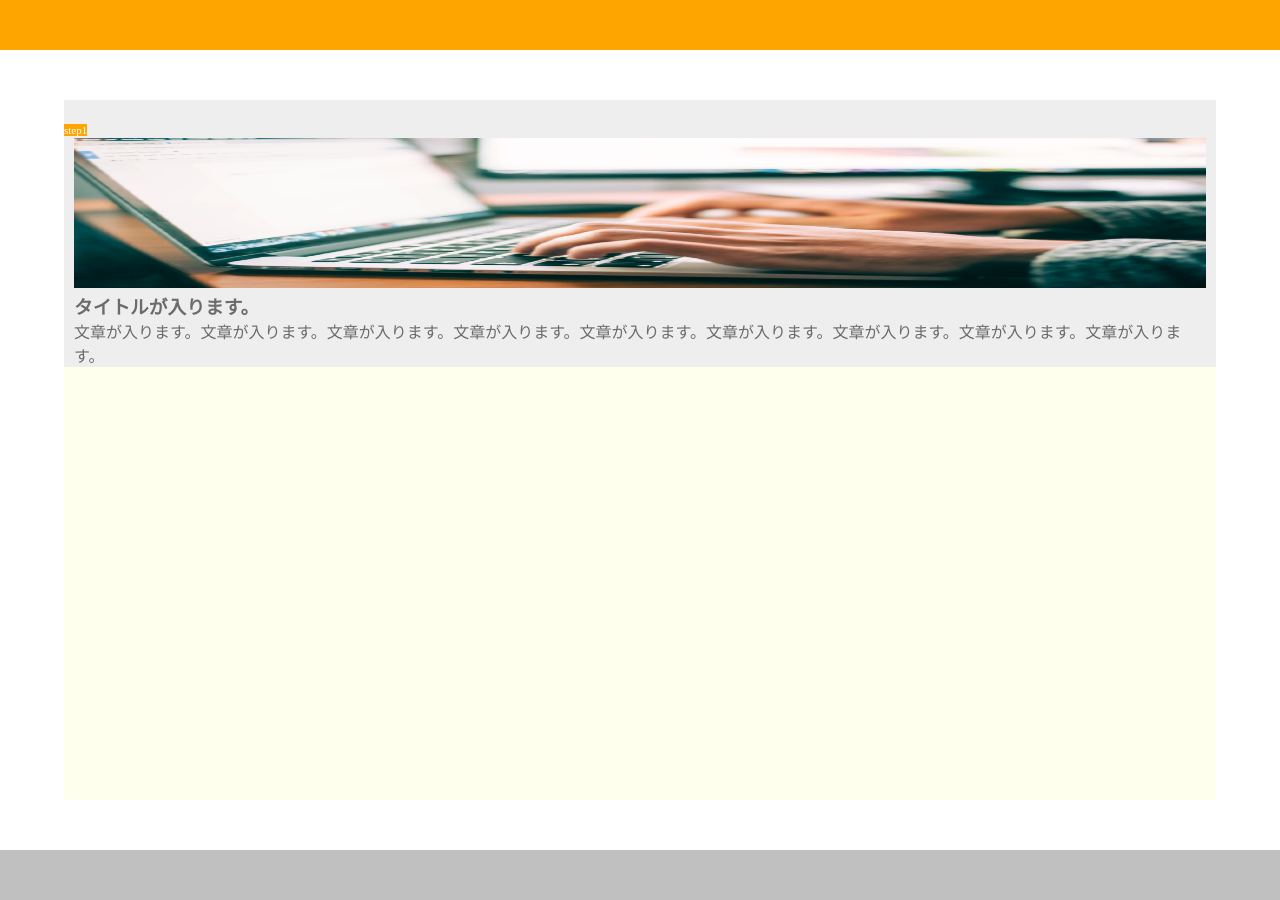
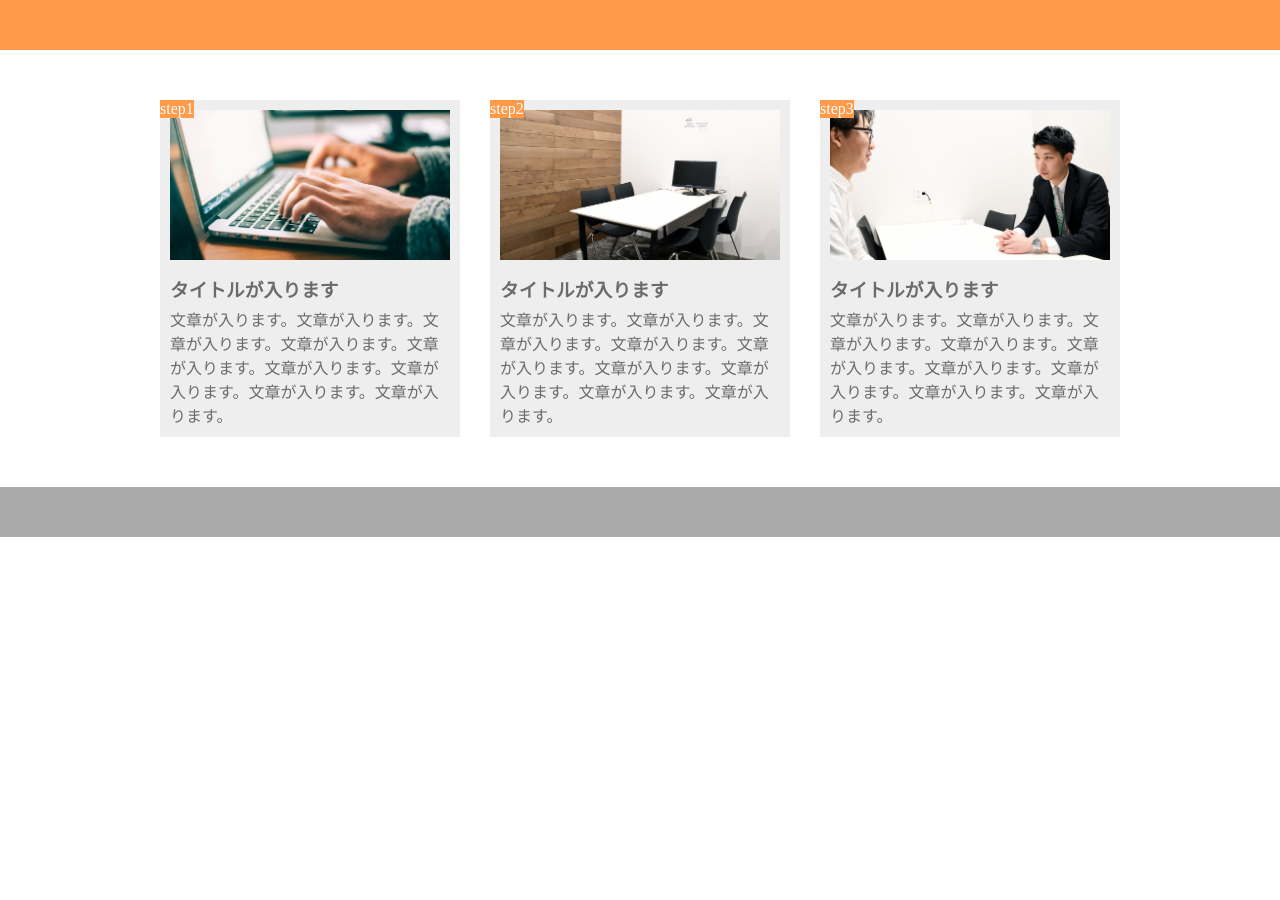
Before and after one commit to TMoji/-, a plain HTML site: page index.html in a window 1280 px wide. After the commit the page ends 800 px from the top, so only its background shows below. Drawn offline with Linux system fonts and the light colour scheme.

Commit message:
ページ完成

```diff
--- a/index.html
+++ b/index.html
@@ -8,20 +8,35 @@
     <title>1-10</title>
   </head>
   <body>
-    <div class="heading"></div>
+    <header></header>
+    <main>
+      <div class="step-box">
+        <div class="step-img1"></div>
+        <span class="step-num">step1</span>
+          <h3 class="title">タイトルが入ります</h3>
+          <p class="text">
+          文章が入ります。文章が入ります。文章が入ります。文章が入ります。文章が入ります。文章が入ります。文章が入ります。文章が入ります。文章が入ります。
+          </p>
+      </div>
 
-    <main>
-      <div class="box">
-        <div class="box-item">
-          <span class="category">step1</span>
-          <img class="box-image" src="img/flow01.png">
-          <section class="box-text">
-              <h3 class="box-title">タイトルが入ります。</h3>
-              <p class="box-text2">文章が入ります。文章が入ります。文章が入ります。文章が入ります。文章が入ります。文章が入ります。文章が入ります。文章が入ります。文章が入ります。</p>
-          </section>
-        </div>
+      <div class="step-box">
+        <div class="step-img2"></div>
+        <span class="step-num">step2</span>
+          <h3 class="title">タイトルが入ります</h3>
+          <p class="text">
+          文章が入ります。文章が入ります。文章が入ります。文章が入ります。文章が入ります。文章が入ります。文章が入ります。文章が入ります。文章が入ります。
+          </p>
+      </div>
+
+      <div class="step-box">
+        <div class="step-img3"></div>
+        <span class="step-num">step3</span>
+          <h3 class="title">タイトルが入ります</h3>
+          <p class="text">
+          文章が入ります。文章が入ります。文章が入ります。文章が入ります。文章が入ります。文章が入ります。文章が入ります。文章が入ります。文章が入ります。
+          </p>
       </div>
     </main>
-    <div class=fotter></div>
+    <footer></footer>
   </body>
 </html>
--- a/style.css
+++ b/style.css
@@ -5,50 +5,63 @@
   color: #6c6b6b;
 }
 
-.heading{
-  width: 100%;
+header{
   height: 50px;
-  background-color:orange;
+  background-color: #ff9a4b;
 }
 
 main{
-  width: 100%;
-  height: 800px;
-  justify-content: center;
-  padding: 50px 0;
+  width: 960px;
+  margin: 50px auto;
+  display: flex;
 }
 
-.box{
-  width: 90%;
-  height: 100%;
-  margin: 0 auto;
-  background-color: #FFFFEE;
+.step-box{
+  width: 300px;
+  margin-right: 30px;
+  padding: 10px;
+  position: relative;
+  background-color: #eeeeee;
 }
 
-.box-item{
-  padding-top: 20px;
-  background-size: contain;
-  background-color: #EEEEEE;
-}
-.category{
-  display: inline-block;
-  background-color: orange;
-  color: #fff;
-  font-size: 11px
+.step-box:last-child{
+  margin-right: 0;
 }
 
-.box-image{
-  width: 100%;
+.step-img1{
   height: 150px;
+  background-image: url(img/flow01.png);
+  background-position: bottom;
+  background-size: cover;
 }
 
-.box-image,
-.box-text{
-  padding: 0 10px 0 10px;
+.step-img2{
+  background-image: url(img/flow02.png);
+  height: 150px;
+  background-position: bottom;
+  background-size: cover;
 }
 
-.fotter{
-  width: 100%;
+.step-img3{
+  background-image: url(img/flow03.png);
+  height: 150px;
+  background-position: bottom;
+  background-size: cover;
+}
+
+.step-num{
+  position: absolute;
+  top: 0;
+  left: 0;
+  background-color:  #ff9a4b;
+  color: #fff;
+}
+
+.title{
+  margin: 15px 0 5px 0;
+}
+
+footer{
   height: 50px;
-  background-color: #C0C0C0;
+  background-color: #aaaaaa;
 }
```
